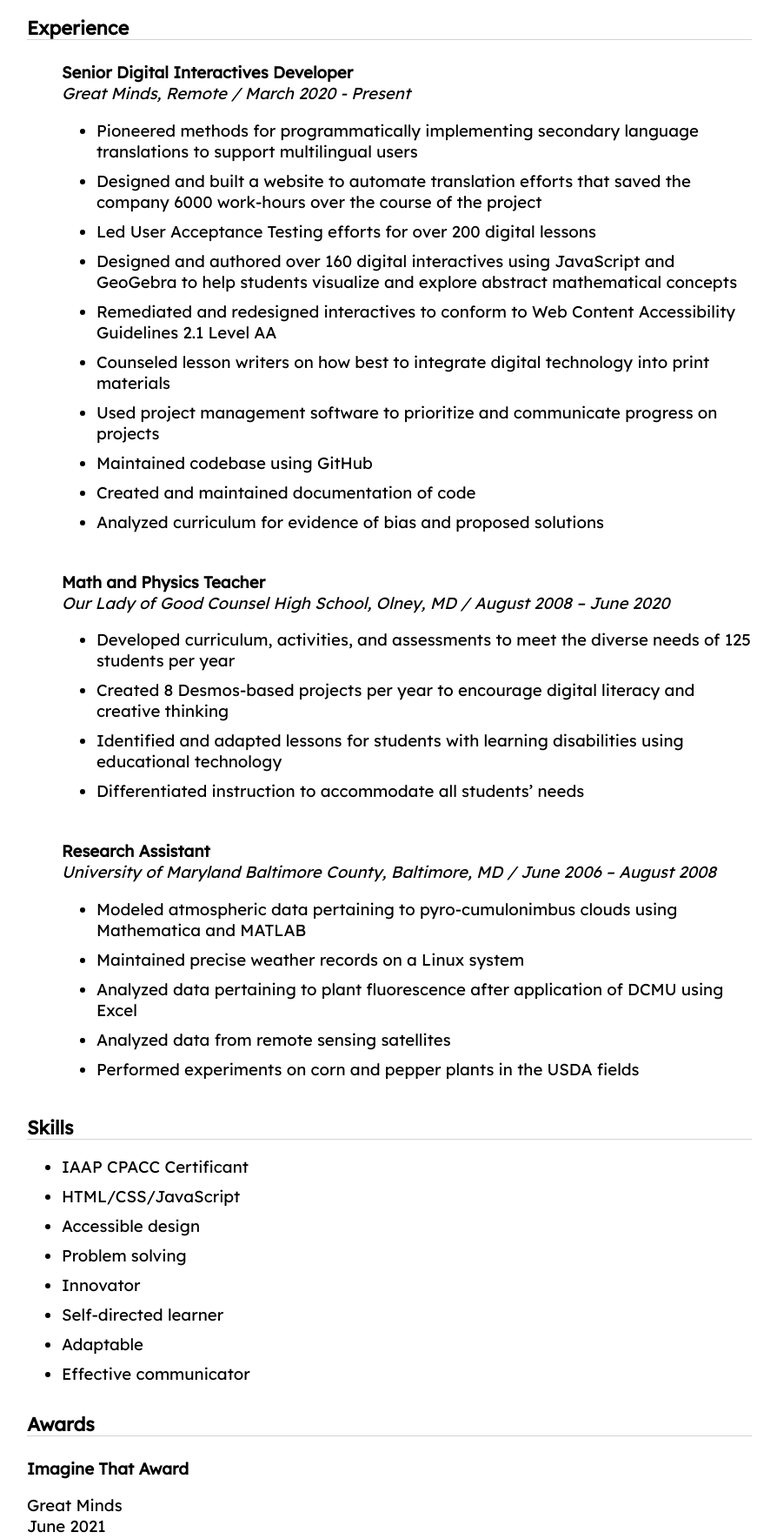
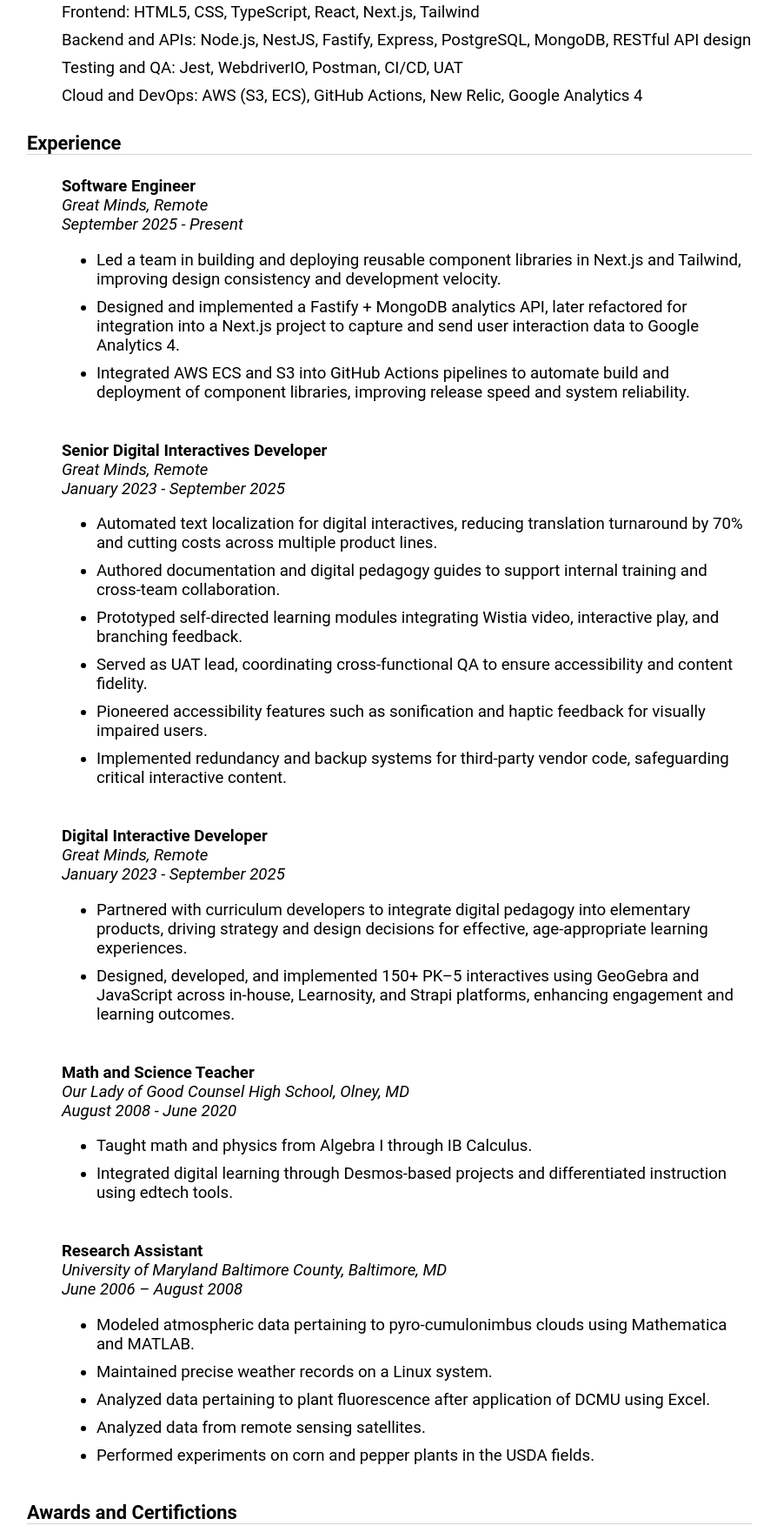
Before and after one commit to hagerka/hagerka.github.io, a plain HTML site: page resume.html in a window 1280 px wide. Shown: the part 136-1905 px from the top of the page at 87% size, without its empty margins (192-1086 px from the left). Drawn offline with Linux system fonts and the light colour scheme.

Commit message:
updated resume

```diff
--- a/resume.html
+++ b/resume.html
@@ -6,10 +6,14 @@
         <meta name="description" content="Resume as of 7/2023" />
         <link rel="preconnect" href="https://fonts.googleapis.com" />
         <link rel="preconnect" href="https://fonts.gstatic.com" crossorigin />
-        <link href="https://fonts.googleapis.com/css2?family=Lexend" rel="stylesheet" />
+        <link
+            href="https://fonts.googleapis.com/css2?family=Lexend"
+            rel="stylesheet" />
         <style>
-            ul:not(.clean) {
-                list-style-type: disc;
+            body {
+                font-family: "Roboto", sans-serif;
+                background-color: white;
+                font-size: 14pt;
             }
 
             li {
@@ -25,11 +29,11 @@
                   margin-bottom: 0px;
               }
 
-            body {
-                font-family: "Lexend", sans-serif;
-                /* padding-left: 20px; */
-                background-color: white;
-                font-size: 14pt;
+            header {
+                  display: block;
+                  text-align: center;
+                  padding-left: 17%;
+                  padding-right: 17%;
               }
 
               .content,
@@ -38,22 +42,28 @@
                   padding-right: 17%;
               }
 
-            #name {
-                font-weight: 700;
-            }
 
               .emphasis {
                   font-style: italic;
                   padding-top: 0px;
                   padding-bottom: 0px;
                   margin-top: 0px;
+                  margin-bottom: 0px;
               }
 
-            header {
-                display: block;
-                text-align: center;
-                padding-left: 17%;
-                padding-right: 17%;
+              .date {
+                  font-style: italic;
+                  padding-top: 0px;
+                  padding-bottom: 0px;
+                  margin-top: 0px;
+              }
+
+              ul:not(.clean) {
+                  list-style-type: disc;
+              }
+
+              #name {
+                  font-weight: 700;
               }
 
               #contact {
@@ -83,152 +93,240 @@
     <body>
         <header>
             <h1 id="name">Kimberly Hager</h1>
-            <h2 id="position">Digital Interactives Developer</h2>
+            <!-- <h2 id="position">Digital Interactives Developer</h2> -->
         </header>
         <div class="content">
+            <section class="skills">
+                <h3>Skills</h3>
+                <ul class="clean">
+                    <li>
+                        Frontend: HTML5, CSS, TypeScript, React, Next.js,
+                        Tailwind
+                    </li>
+                    <li>
+                        Backend and APIs: Node.js, NestJS, Fastify, Express,
+                        PostgreSQL, MongoDB, RESTful API design
+                    </li>
+                    <li>
+                        Testing and QA: Jest, WebdriverIO, Postman, CI/CD, UAT
+                    </li>
+                    <li>
+                        Cloud and DevOps: AWS (S3, ECS), GitHub Actions, New
+                        Relic, Google Analytics 4
+                    </li>
+                </ul>
+            </section>
             <section class="exp">
                 <h3>Experience</h3>
                 <ul class="clean">
                     <li id="exp1">
-                        <h4>Senior Digital Interactives Developer</h4>
-                        <p class="emphasis">Great Minds, Remote / March 2020 - Present</p>
+                        <h4>Software Engineer</h4>
+                        <p class="emphasis">Great Minds, Remote</p>
+                        <p class="date">September 2025 - Present</p>
                         <ul>
                             <li>
-                                Pioneered methods for programmatically implementing secondary
-                                language translations to support multilingual users
+                                Led a team in building and deploying reusable
+                                component libraries in Next.js and Tailwind,
+                                improving design consistency and development
+                                velocity.
                             </li>
                             <li>
-                                Designed and built a website to automate translation efforts
-                                that saved the company 6000 work-hours over the course of the
-                                project
+                                Designed and implemented a Fastify + MongoDB
+                                analytics API, later refactored for integration
+                                into a Next.js project to capture and send user
+                                interaction data to Google Analytics 4.
                             </li>
                             <li>
-                                Led User Acceptance Testing efforts for over 200 digital lessons
-                            </li>
-                            <li>
-                                Designed and authored over 160 digital interactives using
-                                JavaScript and GeoGebra to help students visualize and explore
-                                abstract mathematical concepts
-                            </li>
-                            <li>
-                                Remediated and redesigned interactives to conform to Web Content
-                                Accessibility Guidelines 2.1 Level AA
-                            </li>
-                            <li>
-                                Counseled lesson writers on how best to integrate digital
-                                technology into print materials
-                            </li>
-                            <li>
-                                Used project management software to prioritize and communicate
-                                progress on projects
-                            </li>
-                            <li>Maintained codebase using GitHub</li>
-                            <li>Created and maintained documentation of code</li>
-                            <li>
-                                Analyzed curriculum for evidence of bias and proposed solutions
+                                Integrated AWS ECS and S3 into GitHub Actions
+                                pipelines to automate build and deployment of
+                                component libraries, improving release speed and
+                                system reliability.
                             </li>
                         </ul>
                     </li>
                     <li id="exp2">
-                        <h4>Math and Physics Teacher</h4>
-                        <p class="emphasis">
-                            Our Lady of Good Counsel High School, Olney, MD / August 2008 –
-                            June 2020
-                        </p>
+                        <h4>Senior Digital Interactives Developer</h4>
+                        <p class="emphasis">Great Minds, Remote</p>
+                        <p class="date">January 2023 - September 2025</p>
                         <ul>
                             <li>
-                                Developed curriculum, activities, and assessments to meet the
-                                diverse needs of 125 students per year
+                                Automated text localization for digital
+                                interactives, reducing translation turnaround by
+                                70% and cutting costs across multiple product
+                                lines.
                             </li>
                             <li>
-                                Created 8 Desmos-based projects per year to encourage digital
-                                literacy and creative thinking
+                                Authored documentation and digital pedagogy
+                                guides to support internal training and
+                                cross-team collaboration.
                             </li>
                             <li>
-                                Identified and adapted lessons for students with learning
-                                disabilities using educational technology
+                                Prototyped self-directed learning modules
+                                integrating Wistia video, interactive play, and
+                                branching feedback.
                             </li>
                             <li>
-                                Differentiated instruction to accommodate all students’ needs
+                                Served as UAT lead, coordinating
+                                cross-functional QA to ensure accessibility and
+                                content fidelity.
+                            </li>
+                            <li>
+                                Pioneered accessibility features such as
+                                sonification and haptic feedback for visually
+                                impaired users.
+                            </li>
+                            <li>
+                                Implemented redundancy and backup systems for
+                                third-party vendor code, safeguarding critical
+                                interactive content.
                             </li>
                         </ul>
                     </li>
                     <li id="exp3">
+                        <h4>Digital Interactive Developer</h4>
+                        <p class="emphasis">Great Minds, Remote</p>
+                        <p class="date">January 2023 - September 2025</p>
+                        <ul>
+                            <li>
+                                Partnered with curriculum developers to
+                                integrate digital pedagogy into elementary
+                                products, driving strategy and design decisions
+                                for effective, age-appropriate learning
+                                experiences.
+                            </li>
+                            <li>
+                                Designed, developed, and implemented 150+ PK–5
+                                interactives using GeoGebra and JavaScript
+                                across in-house, Learnosity, and Strapi
+                                platforms, enhancing engagement and learning
+                                outcomes.
+                            </li>
+                        </ul>
+                    </li>
+                    <li id="exp4">
+                        <h4>Math and Science Teacher</h4>
+                        <p class="emphasis">
+                            Our Lady of Good Counsel High School, Olney, MD
+                        </p>
+                        <p class="date">August 2008 - June 2020</p>
+                        <ul>
+                            <li>
+                                Taught math and physics from Algebra I through
+                                IB Calculus.
+                            </li>
+                            <li>
+                                Integrated digital learning through Desmos-based
+                                projects and differentiated instruction using
+                                edtech tools.
+                            </li>
+                        </ul>
+                    </li>
+                    <li id="exp5">
                         <h4>Research Assistant</h4>
                         <p class="emphasis">
-                            University of Maryland Baltimore County, Baltimore, MD / June 2006
-                            – August 2008
+                            University of Maryland Baltimore County, Baltimore,
+                            MD
                         </p>
+                        <p class="date">June 2006 – August 2008</p>
                         <ul>
                             <li>
-                                Modeled atmospheric data pertaining to pyro-cumulonimbus clouds
-                                using Mathematica and MATLAB
+                                Modeled atmospheric data pertaining to
+                                pyro-cumulonimbus clouds using Mathematica and
+                                MATLAB.
                             </li>
-                            <li>Maintained precise weather records on a Linux system</li>
                             <li>
-                                Analyzed data pertaining to plant fluorescence after application
-                                of DCMU using Excel
+                                Maintained precise weather records on a Linux
+                                system.
                             </li>
-                            <li>Analyzed data from remote sensing satellites</li>
                             <li>
-                                Performed experiments on corn and pepper plants in the USDA
-                                fields
+                                Analyzed data pertaining to plant fluorescence
+                                after application of DCMU using Excel.
+                            </li>
+                            <li>
+                                Analyzed data from remote sensing satellites.
+                            </li>
+                            <li>
+                                Performed experiments on corn and pepper plants
+                                in the USDA fields.
                             </li>
                         </ul>
                     </li>
                 </ul>
             </section>
-            <section class="skills">
-                <h3>Skills</h3>
-                <ul class="bullets">
-                    <li>IAAP CPACC Certificant</li>
-                    <li>HTML/CSS/JavaScript</li>
-                    <li>Accessible design</li>
-                    <li>Problem solving</li>
-                    <li>Innovator</li>
-                    <li>Self-directed learner</li>
-                    <li>Adaptable</li>
-                    <li>Effective communicator</li>
-                </ul>
-            </section>
             <section class="awards">
-                <h3>Awards</h3>
+                <h3>Awards and Certifictions</h3>
                 <div id="award1">
                     <h4>Imagine That Award</h4>
-                    <p>Great Minds<br />June 2021</p>
+                    <p class="emphasis">Great Minds</p>
+                    <p class="date">June 2021</p>
+                </div>
+                <div id="cert1">
+                    <h4>
+                        Certified Professional in Accessibility Core
+                        Competancies (CPACC)
+                    </h4>
+                    <p class="emphasis">
+                        International Association of Accessibility Professionals
+                    </p>
+                    <p class="date">July 2023</p>
                 </div>
             </section>
             <section class="edu">
                 <h3>Education</h3>
                 <h4>Masters, Leadership in Teaching</h4>
                 <p class="emphasis">
-                    Notre Dame of Maryland University, Baltimore, MD / 2009 - 2012
+                    Notre Dame of Maryland University, Baltimore, MD
                 </p>
+                <p class="date">2009 - 2012</p>
                 <h4>Bachelor of Arts, Physics</h4>
                 <p class="emphasis">
-                    Notre Dame of Maryland University, Baltimore, MD / 2003 - 2007
+                    Notre Dame of Maryland University, Baltimore, MD
                 </p>
+                <p class="date">2003 - 2007</p>
             </section>
         </div>
         <section class="full-width">
             <h3>Contact Information</h3>
             <div id="contact">
                 <a id="email" href="mailto:hager.kimberly.a@gmail.com">
-                    <img alt="email icon" src="Assets/email-8-svgrepo-com.svg" width="45px"
-                         height="45px" />hager.kimberly.a@gmail.com
+                    <img
+                        alt="email icon"
+                        src="Assets/email-8-svgrepo-com.svg"
+                        width="45px"
+                        height="45px" />
+                    hager.kimberly.a@gmail.com
                 </a>
                 <a id="phone" href="tel:4433408607" target="_blank">
-                    <img alt="phone icon" src="Assets/phone-svgrepo-com.svg" width="45px"
-                         height="45px" />(443)340-8607</a>
-                <a id="linkedin" href="https://www.linkedin.com/in/kimberly-hager-97448317b/" target="_blank">
-                    <img alt="linkedin icon" src="Assets/linkedin-outline-svgrepo-com.svg" width="45px"
-                         height="45px" />LinkedIn Profile</a>
-                <a href="https://www.google.com/maps/place/11583+Liberty+Oak+Dr,+Frederick,+MD+21701/@39.4916085,-77.2691719,17z/data=!3m1!4b1!4m6!3m5!1s0x89c9cc36fae5d6bd:0xfc526d6b0894f5d3!8m2!3d39.4916085!4d-77.2669832!16s%2Fg%2F11c4ljcjps"
-                   id="address" target="_blank">
-                    <img alt="address icon" src="Assets/address-location-map-svgrepo-com.svg" width="45px"
-                         height="45px" />11583 Liberty Oak Drive, Frederick, MD 21701</a>
+                    <img
+                        alt="phone icon"
+                        src="Assets/phone-svgrepo-com.svg"
+                        width="45px"
+                        height="45px" />
+                    (443)340-8607
+                </a>
+                <a
+                    id="linkedin"
+                    href="https://www.linkedin.com/in/kimberly-hager-97448317b/"
+                    target="_blank">
+                    <img
+                        alt="linkedin icon"
+                        src="Assets/linkedin-outline-svgrepo-com.svg"
+                        width="45px"
+                        height="45px" />
+                    LinkedIn Profile
+                </a>
+                <a
+                    href="https://www.google.com/maps/place/11583+Liberty+Oak+Dr,+Frederick,+MD+21701/@39.4916085,-77.2691719,17z/data=!3m1!4b1!4m6!3m5!1s0x89c9cc36fae5d6bd:0xfc526d6b0894f5d3!8m2!3d39.4916085!4d-77.2669832!16s%2Fg%2F11c4ljcjps"
+                    id="address"
+                    target="_blank">
+                    <img
+                        alt="address icon"
+                        src="Assets/address-location-map-svgrepo-com.svg"
+                        width="45px"
+                        height="45px" />
+                    11583 Liberty Oak Drive, Frederick, MD 21701
+                </a>
             </div>
         </section>
     </body>
-
 </html>
```
Lines whose indentation alone changed are shown as unchanged.
